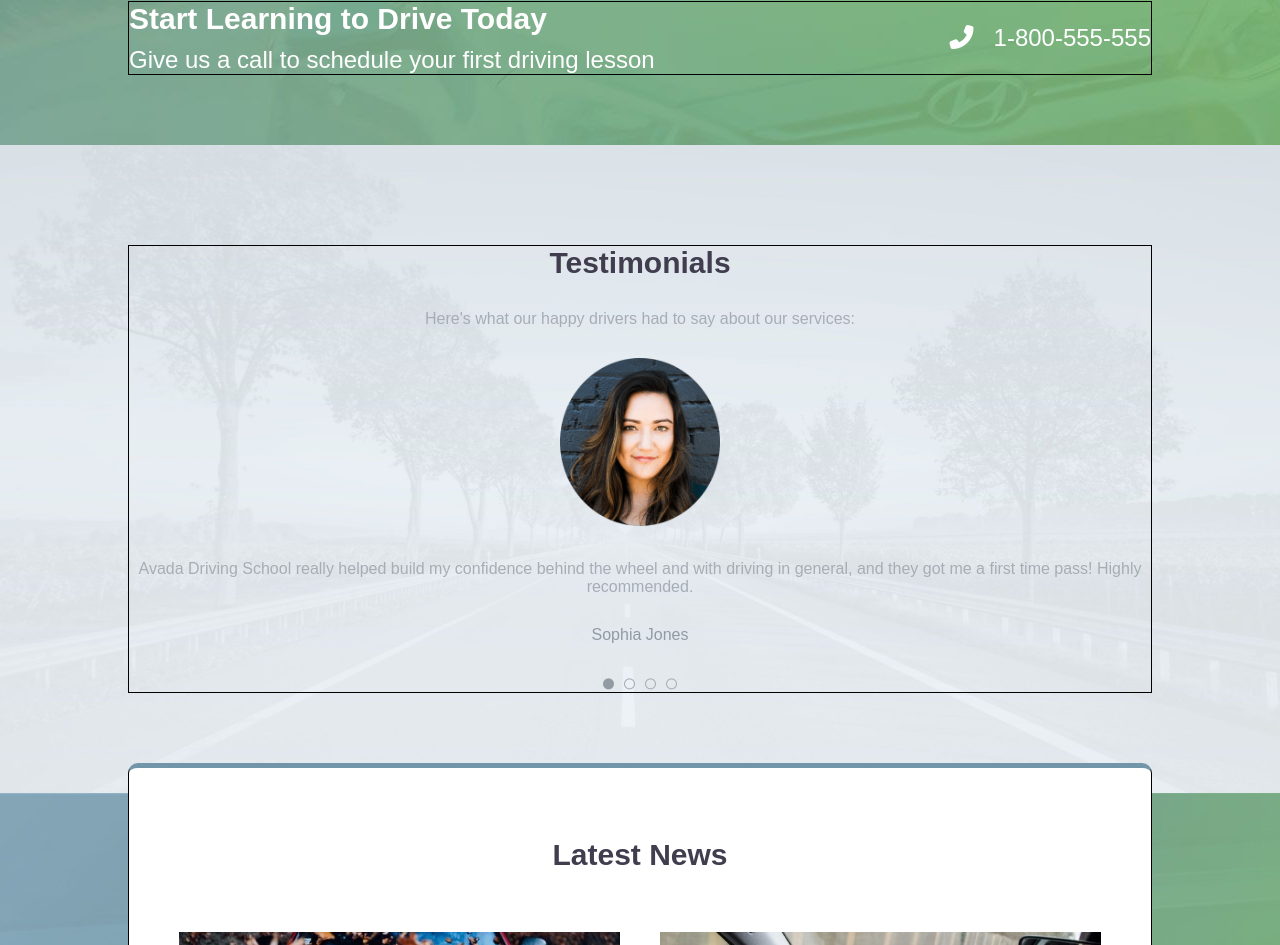
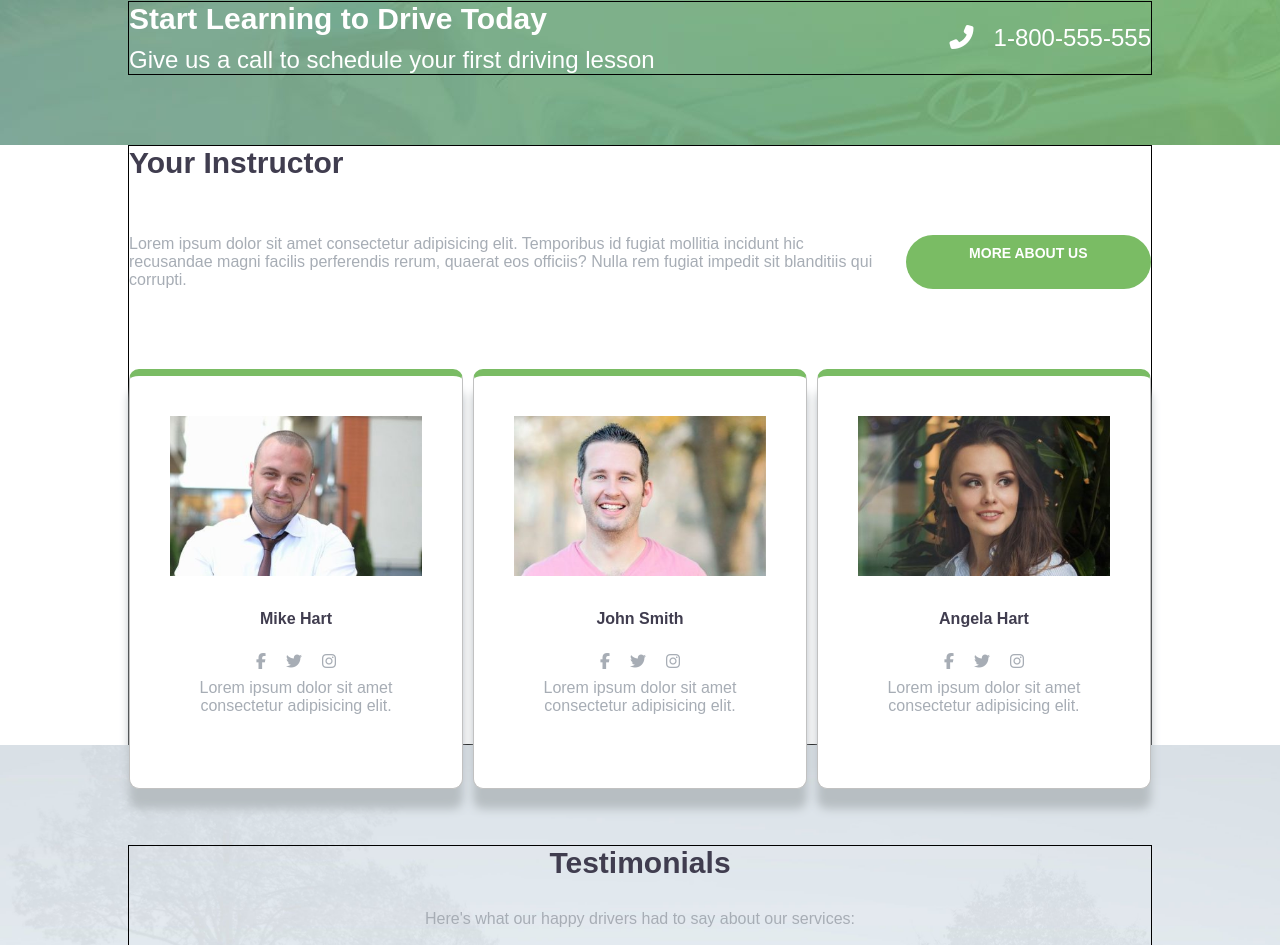
Before and after one commit to RominaMalimban/proj-html-vuejs, a Vue app: page / in a window 1280 px wide. Shown: the part 1379-2324 px from the top of the page. Built offline with nearby package versions, Linux system fonts and the light colour scheme.

Commit message:
realizzazione componente Instructor

```diff
--- a/src/components/AppMain.vue
+++ b/src/components/AppMain.vue
@@ -2,19 +2,21 @@
 import Newsletter from './Newsletter.vue';
 import Testimonials from './Testimonials.vue';
 import LatestNews from './LatestNews.vue';
+import Instructors from './Instructors.vue';
 
 export default {
     name: "AppMain",
     components: {
         Newsletter,
         Testimonials,
-        LatestNews
+        LatestNews,
+        Instructors
     }
 }
 </script>
 
 <template>
-
+    <Instructors />
     <Testimonials />
     <LatestNews />
     <Newsletter />
--- /dev/null
+++ b/src/components/Instructors.vue
@@ -0,0 +1,124 @@
+<script>
+export default {
+    name: "Instructors",
+    data() {
+        return {
+            instructors: [
+                {
+                    name: 'Mike Hart',
+                    image: 'img/instructor-mikehart-400x254.jpg',
+                    description: 'Lorem ipsum dolor sit amet consectetur adipisicing elit.'
+                },
+                {
+                    name: 'John Smith',
+                    image: 'img/instructor-johnsmith-400x254.jpg',
+                    description: 'Lorem ipsum dolor sit amet consectetur adipisicing elit.'
+                },
+                {
+                    name: 'Angela Hart',
+                    image: 'img/instructor-angelahart-400x254.jpg',
+                    description: 'Lorem ipsum dolor sit amet consectetur adipisicing elit.'
+                }
+            ]
+        }
+    }
+}
+</script>
+
+<template>
+    <section>
+        <div class="container">
+            <h2>Your Instructor</h2>
+            <div class="top">
+                <p>
+                    Lorem ipsum dolor sit amet consectetur adipisicing elit. Temporibus id fugiat mollitia incidunt hic
+                    recusandae magni facilis perferendis rerum, quaerat eos officiis? Nulla rem fugiat impedit sit
+                    blanditiis qui corrupti.
+                </p>
+                <a href="#">MORE ABOUT US</a>
+            </div>
+
+            <div class="cards">
+                <div class="card" v-for="(instructor, index) in instructors" :key="index">
+                    <img :src="instructor.image" :alt="instructor.name">
+                    <h4>{{ instructor.name }}</h4>
+                    <div>
+                        <i class="fa-brands fa-facebook-f"></i>
+                        <i class="fa-brands fa-twitter"></i>
+                        <i class="fa-brands fa-instagram"></i>
+                    </div>
+                    <p>{{ instructor.description }}</p>
+                </div>
+            </div>
+        </div>
+    </section>
+
+</template>
+
+<style lang="scss" scoped>
+@use '../styles/partials/variables' as*;
+@use '../styles/partials/mixins' as*;
+
+.container {
+    position: relative;
+    height: 600px;
+
+    h2 {
+        color: $gray-title;
+    }
+
+    .top {
+        @include flex (between);
+        padding: 55px 0 80px;
+
+        p {
+            color: $gray-text;
+        }
+
+        a {
+            @include button;
+            width: 40%;
+            text-align: center;
+            padding: 10px 40px;
+        }
+    }
+
+    .cards {
+        display: flex;
+        margin-inline: - 5px;
+        // position: absolute;
+
+        .card {
+            width: calc(100% / 3 - 10px);
+            margin-inline: 5px;
+            text-align: center;
+            padding: 40px 40px 60px;
+            border: 1px solid #c1c1c1;
+            border-top: 7px solid $primary;
+            border-radius: 10px;
+            box-shadow: 0px 20px 10px 0px #b7bec2;
+            background-color: #fff;
+
+            h4 {
+                padding: 30px 0 15px;
+                color: $gray-title;
+            }
+
+            i,
+            p {
+                color: $gray-text ;
+            }
+
+            i {
+                padding: 10px;
+            }
+        }
+    }
+
+
+    .cards .card:nth-child(1),
+    .cards .card:nth-child(3) {
+        height: 420px;
+    }
+}
+</style>
```
